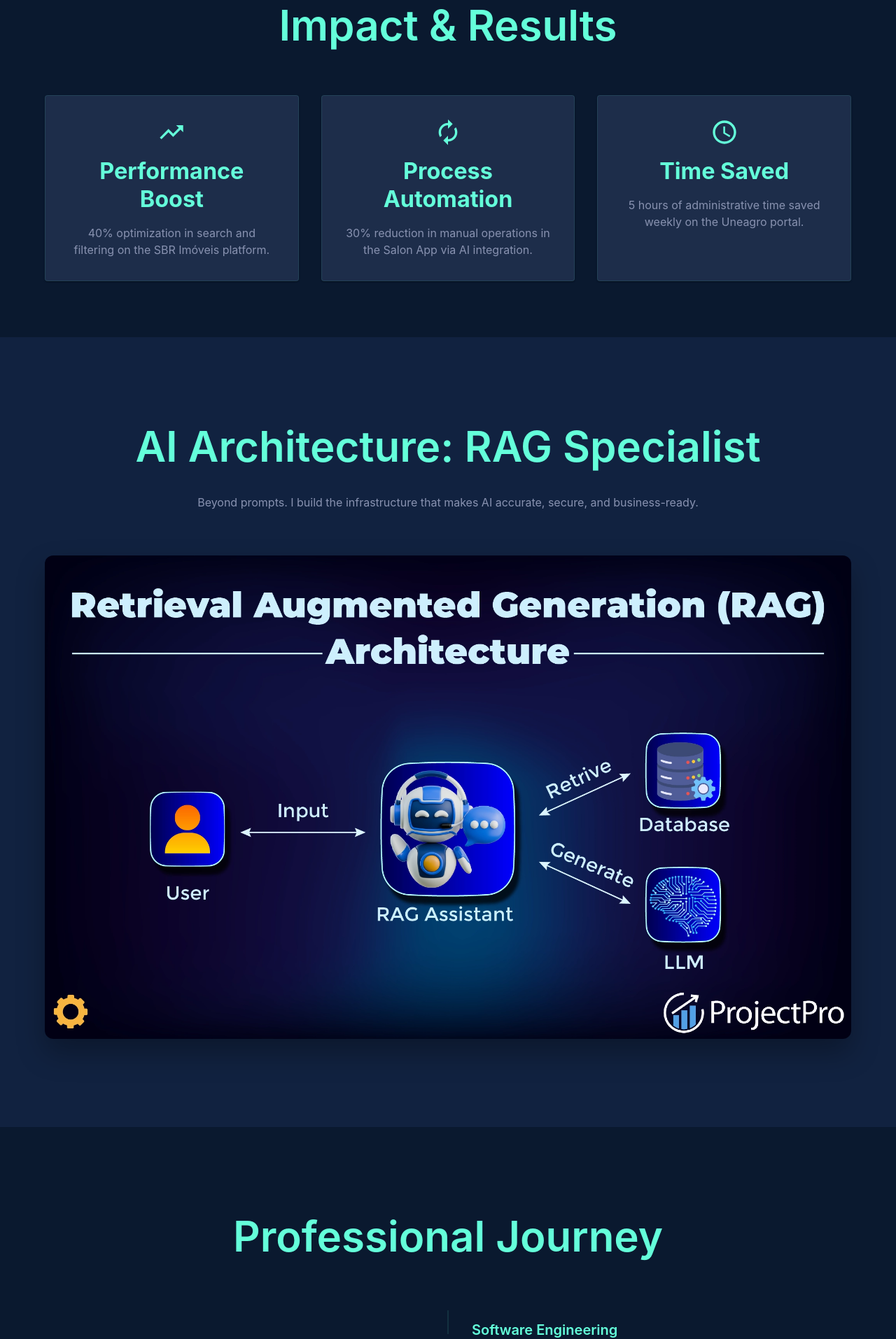
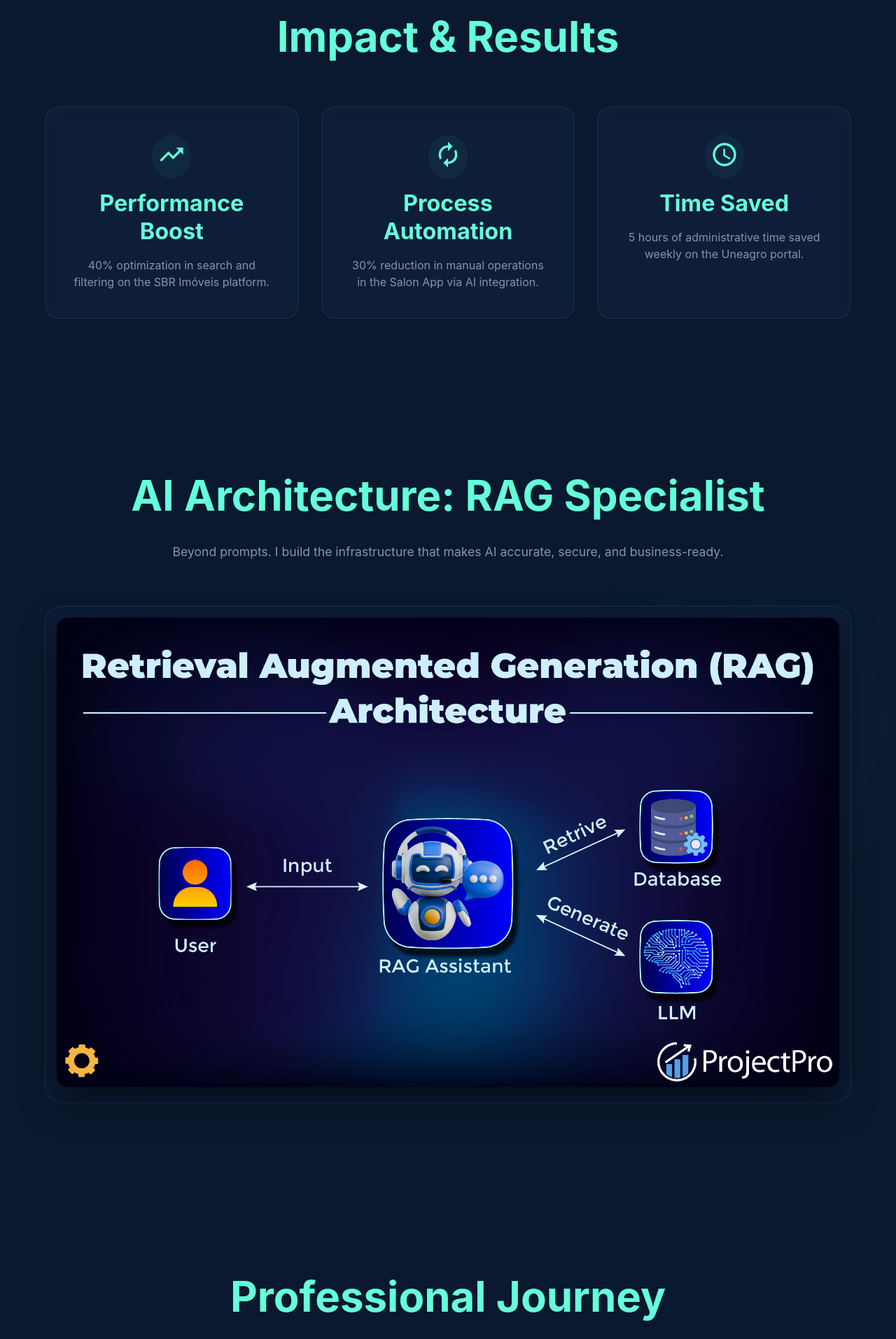
Before and after one commit to GabrielCaetanoo/my-portfolio, a React (Vite) app in the folder my-portfolio/: page / in a window 1280 px wide. Shown: the part 880-2794 px from the top of the page at 70% size. Built offline with nearby package versions, Linux system fonts and the light colour scheme.

Commit message:
background all

```diff
--- a/my-portfolio/src/components/AIShowcase/AIShowcase.tsx
+++ b/my-portfolio/src/components/AIShowcase/AIShowcase.tsx
@@ -12,23 +12,32 @@ interface AIShowcaseProps {
 
 const AIShowcase = ({ translations }: AIShowcaseProps) => {
     return (
-        <Box sx={{ py: { xs: 8, md: 15 }, backgroundColor: "secondary.main" }}>
-            <Container maxWidth="lg">
-                <Typography variant="h2" textAlign="center" sx={{ color: 'primary.contrastText', mb: 4 }}>
+        <Box sx={{ py: 15, backgroundColor: "#0A192F", position: 'relative', overflow: 'hidden' }}>
+            <Box sx={{
+                position: 'absolute',
+                top: '20%',
+                right: '-5%',
+                width: '500px',
+                height: '500px',
+                background: 'radial-gradient(circle, rgba(100, 255, 218, 0.05) 0%, transparent 70%)',
+                filter: 'blur(80px)',
+            }} />
+
+            <Container maxWidth="lg" sx={{ position: 'relative', zIndex: 1 }}>
+                <Typography variant="h2" textAlign="center" sx={{ color: 'primary.contrastText', mb: 4, fontWeight: 700 }}>
                     {translations.ai_showcase.title}
                 </Typography>
-
-                <Typography variant="body1" textAlign="center" sx={{ color: 'text.secondary', mb: 8, maxWidth: '800px', mx: 'auto' }}>
+                <Typography variant="body1" textAlign="center" sx={{ color: 'text.secondary', mb: 8, maxWidth: '800px', mx: 'auto', fontSize: '1.1rem' }}>
                     {translations.ai_showcase.subtitle}
                 </Typography>
-
-                <Box sx={{ textAlign: 'center' }}>
-                    <Box
-                        component="img"
-                        src={RAGDiagram}
-                        alt="RAG Architecture"
-                        sx={{ maxWidth: '100%', borderRadius: 3, boxShadow: '0 20px 40px rgba(0,0,0,0.3)' }}
-                    />
+                <Box sx={{
+                    p: 2,
+                    background: 'rgba(17, 34, 64, 0.4)',
+                    borderRadius: '24px',
+                    border: '1px solid rgba(100, 255, 218, 0.1)',
+                    backdropFilter: 'blur(5px)'
+                }}>
+                    <Box component="img" src={RAGDiagram} alt="RAG Architecture" sx={{ width: '100%', borderRadius: '16px', boxShadow: '0 20px 50px rgba(0,0,0,0.5)' }} />
                 </Box>
             </Container>
         </Box>
--- a/my-portfolio/src/components/Experience/Experience.tsx
+++ b/my-portfolio/src/components/Experience/Experience.tsx
@@ -20,63 +20,33 @@ interface ExperienceProps {
 }
 
 const Experience = ({ translations }: ExperienceProps) => {
-    // Mapeamento dos ícones e cores mantendo a lógica de tradução do JSON
     const experiences = [
-        {
-            period: "2024 - 2026",
-            title: translations.experience.edu,
-            company: "UniCesumar",
-            desc: translations.experience.eduDesc,
-            icon: <SchoolIcon />,
-            color: theme.palette.primary.contrastText
-        },
-        {
-            period: "2025 - 2026",
-            title: translations.experience.dev,
-            company: "Salon App / SBR Imóveis",
-            desc: translations.experience.devDesc,
-            icon: <CodeIcon />,
-            color: "#64FFDA"
-        },
-        {
-            period: "2022 - 2025",
-            title: translations.experience.fin,
-            company: "Construtora Planespaço",
-            desc: translations.experience.finDesc,
-            icon: <BusinessCenterIcon />,
-            color: "#8892B0"
-        }
+        { period: "2024 - 2026", title: translations.experience.edu, company: "UniCesumar", desc: translations.experience.eduDesc, icon: <SchoolIcon />, color: theme.palette.primary.contrastText },
+        { period: "2025 - 2026", title: translations.experience.dev, company: "Salon App / SBR Imóveis", desc: translations.experience.devDesc, icon: <CodeIcon />, color: "#64FFDA" },
+        { period: "2022 - 2025", title: translations.experience.fin, company: "Construtora Planespaço", desc: translations.experience.finDesc, icon: <BusinessCenterIcon />, color: "#8892B0" }
     ];
 
     return (
-        <Box sx={{ py: 15, backgroundColor: "background.default" }}>
+        <Box sx={{ py: 15, backgroundColor: "#0A192F", backgroundImage: `radial-gradient(#112240 1px, transparent 1px)`, backgroundSize: '40px 40px' }}>
             <Container maxWidth="md">
-                {/* Título traduzido: "Professional Journey" ou "Jornada Profissional" */}
-                <Typography variant="h2" textAlign="center" gutterBottom sx={{ color: 'primary.contrastText', mb: 8 }}>
+                <Typography variant="h2" textAlign="center" gutterBottom sx={{ color: 'primary.contrastText', mb: 10, fontWeight: 700 }}>
                     {translations.experience.title}
                 </Typography>
-
                 <Timeline position="alternate">
                     {experiences.map((exp, index) => (
                         <TimelineItem key={index}>
-                            <TimelineOppositeContent sx={{ m: 'auto 0', color: 'text.secondary' }}>
-                                {exp.period}
-                            </TimelineOppositeContent>
+                            <TimelineOppositeContent sx={{ m: 'auto 0', color: 'text.secondary', fontWeight: 600 }}>{exp.period}</TimelineOppositeContent>
                             <TimelineSeparator>
                                 <TimelineConnector sx={{ bgcolor: 'rgba(100, 255, 218, 0.1)' }} />
-                                <TimelineDot sx={{ bgcolor: 'secondary.main', borderColor: exp.color, borderWidth: 2 }}>
+                                <TimelineDot sx={{ bgcolor: '#0A192F', borderColor: exp.color, borderWidth: 2, boxShadow: `0 0 15px ${exp.color}44` }}>
                                     {exp.icon}
                                 </TimelineDot>
                                 <TimelineConnector sx={{ bgcolor: 'rgba(100, 255, 218, 0.1)' }} />
                             </TimelineSeparator>
-                            <TimelineContent sx={{ py: '12px', px: 2 }}>
-                                <Typography variant="h6" component="span" sx={{ color: 'primary.contrastText', fontWeight: 600 }}>
-                                    {exp.title}
-                                </Typography>
-                                <Typography sx={{ color: 'text.primary', fontWeight: 500 }}>{exp.company}</Typography>
-                                <Typography variant="body2" sx={{ color: 'text.secondary', mt: 1 }}>
-                                    {exp.desc}
-                                </Typography>
+                            <TimelineContent sx={{ py: '20px', px: 3 }}>
+                                <Typography variant="h6" sx={{ color: 'primary.contrastText', fontWeight: 700 }}>{exp.title}</Typography>
+                                <Typography sx={{ color: 'text.primary', fontWeight: 500, opacity: 0.9 }}>{exp.company}</Typography>
+                                <Typography variant="body2" sx={{ color: 'text.secondary', mt: 1, lineHeight: 1.7 }}>{exp.desc}</Typography>
                             </TimelineContent>
                         </TimelineItem>
                     ))}
--- a/my-portfolio/src/components/ImpactMetrics/ImpactMetrics.tsx
+++ b/my-portfolio/src/components/ImpactMetrics/ImpactMetrics.tsx
@@ -16,49 +16,42 @@ interface ImpactMetricsProps {
 }
 
 const ImpactMetrics = ({ translations }: ImpactMetricsProps) => {
-    // Organização dos dados vindo do JSON
     const metrics = [
-        {
-            label: translations.perf,
-            value: translations.perfDesc,
-            icon: <TrendingUpIcon sx={{ fontSize: 40, color: '#64FFDA' }} />,
-        },
-        {
-            label: translations.auto,
-            value: translations.autoDesc,
-            icon: <AutorenewIcon sx={{ fontSize: 40, color: '#64FFDA' }} />,
-        },
-        {
-            label: translations.time,
-            value: translations.timeDesc,
-            icon: <AccessTimeIcon sx={{ fontSize: 40, color: '#64FFDA' }} />,
-        }
+        { label: translations.perf, value: translations.perfDesc, icon: <TrendingUpIcon sx={{ fontSize: 40, color: '#64FFDA' }} /> },
+        { label: translations.auto, value: translations.autoDesc, icon: <AutorenewIcon sx={{ fontSize: 40, color: '#64FFDA' }} /> },
+        { label: translations.time, value: translations.timeDesc, icon: <AccessTimeIcon sx={{ fontSize: 40, color: '#64FFDA' }} /> }
     ];
 
     return (
-        <Box sx={{ py: 10, backgroundColor: 'background.default' }}>
+        <Box sx={{
+            py: 12,
+            backgroundColor: '#0A192F',
+            backgroundImage: `radial-gradient(#112240 1px, transparent 1px)`,
+            backgroundSize: '40px 40px',
+            position: 'relative'
+        }}>
             <Container maxWidth="lg">
-                <Typography variant="h2" textAlign="center" sx={{ color: 'primary.contrastText', mb: 8 }}>
+                <Typography variant="h2" textAlign="center" sx={{ color: 'primary.contrastText', mb: 8, fontWeight: 700 }}>
                     {translations.title}
                 </Typography>
                 <Grid container spacing={4}>
                     {metrics.map((metric, index) => (
                         <Grid item xs={12} md={4} key={index}>
                             <Paper sx={{
-                                p: 4,
-                                backgroundColor: 'secondary.main',
+                                p: 5,
+                                background: 'rgba(17, 34, 64, 0.6)',
+                                backdropFilter: 'blur(10px)',
                                 border: '1px solid rgba(100, 255, 218, 0.1)',
+                                borderRadius: '20px',
                                 textAlign: 'center',
-                                height: '100%'
+                                height: '100%',
+                                transition: '0.4s',
+                                '&:hover': { transform: 'translateY(-10px)', borderColor: '#64FFDA', boxShadow: '0 10px 30px rgba(100, 255, 218, 0.1)' }
                             }}>
                                 <Stack spacing={2} alignItems="center">
-                                    {metric.icon}
-                                    <Typography variant="h4" sx={{ color: 'primary.contrastText', fontWeight: 700 }}>
-                                        {metric.label}
-                                    </Typography>
-                                    <Typography variant="body1" sx={{ color: 'text.secondary' }}>
-                                        {metric.value}
-                                    </Typography>
+                                    <Box sx={{ p: 1, borderRadius: '50%', background: 'rgba(100, 255, 218, 0.05)' }}>{metric.icon}</Box>
+                                    <Typography variant="h4" sx={{ color: 'primary.contrastText', fontWeight: 700 }}>{metric.label}</Typography>
+                                    <Typography variant="body1" sx={{ color: 'text.secondary' }}>{metric.value}</Typography>
                                 </Stack>
                             </Paper>
                         </Grid>
```
Also changed, not shown: my-portfolio/src/components/Projects/Projects.tsx (+36 -102 lines), my-portfolio/src/components/Skills/Skills.tsx (+22 -42 lines).
